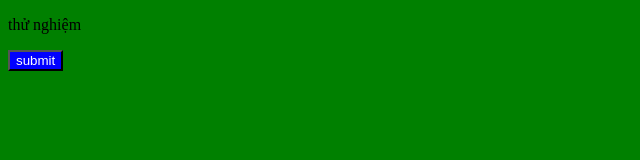
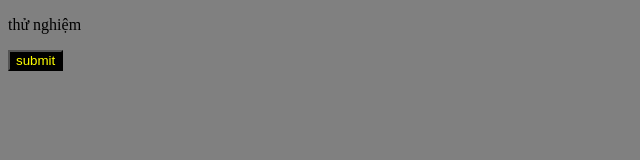
Before and after one commit to ngocdat82/ngocdat, a plain HTML site: page index.html in a window 1280 px wide. Shown: the whole page, without its empty margins (0-640 px from the left). Drawn offline with Linux system fonts and the light colour scheme.

Commit message:
update body style

```diff
--- a/index.css
+++ b/index.css
@@ -1,4 +1,4 @@
 button{
-    background-color: blue;
-    color: white;
+    background-color: black;
+    color: yellow;
 }
--- a/index2.css
+++ b/index2.css
@@ -1,3 +1,3 @@
 body{
-    background-color: green;
+    background-color: gray;
 }
```
